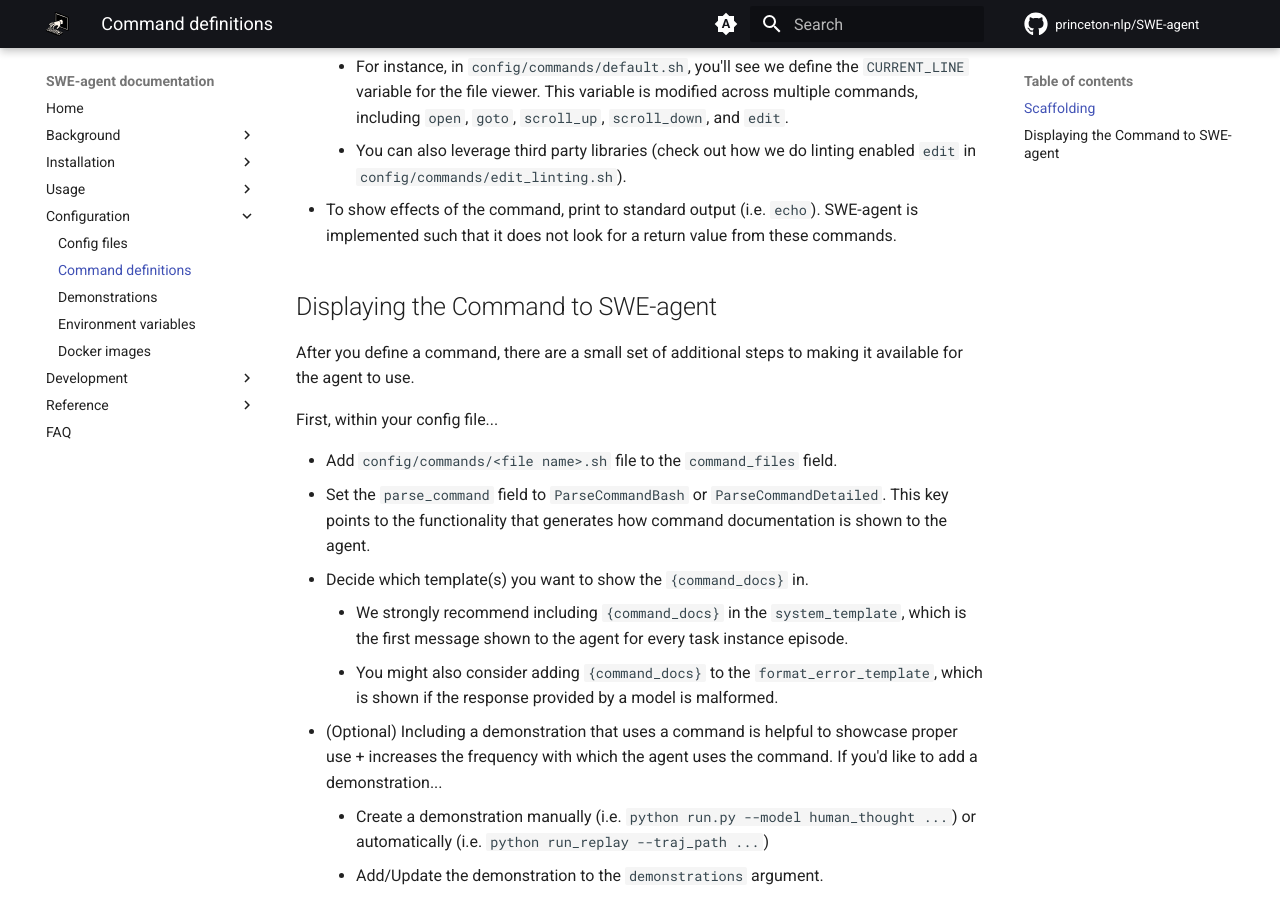
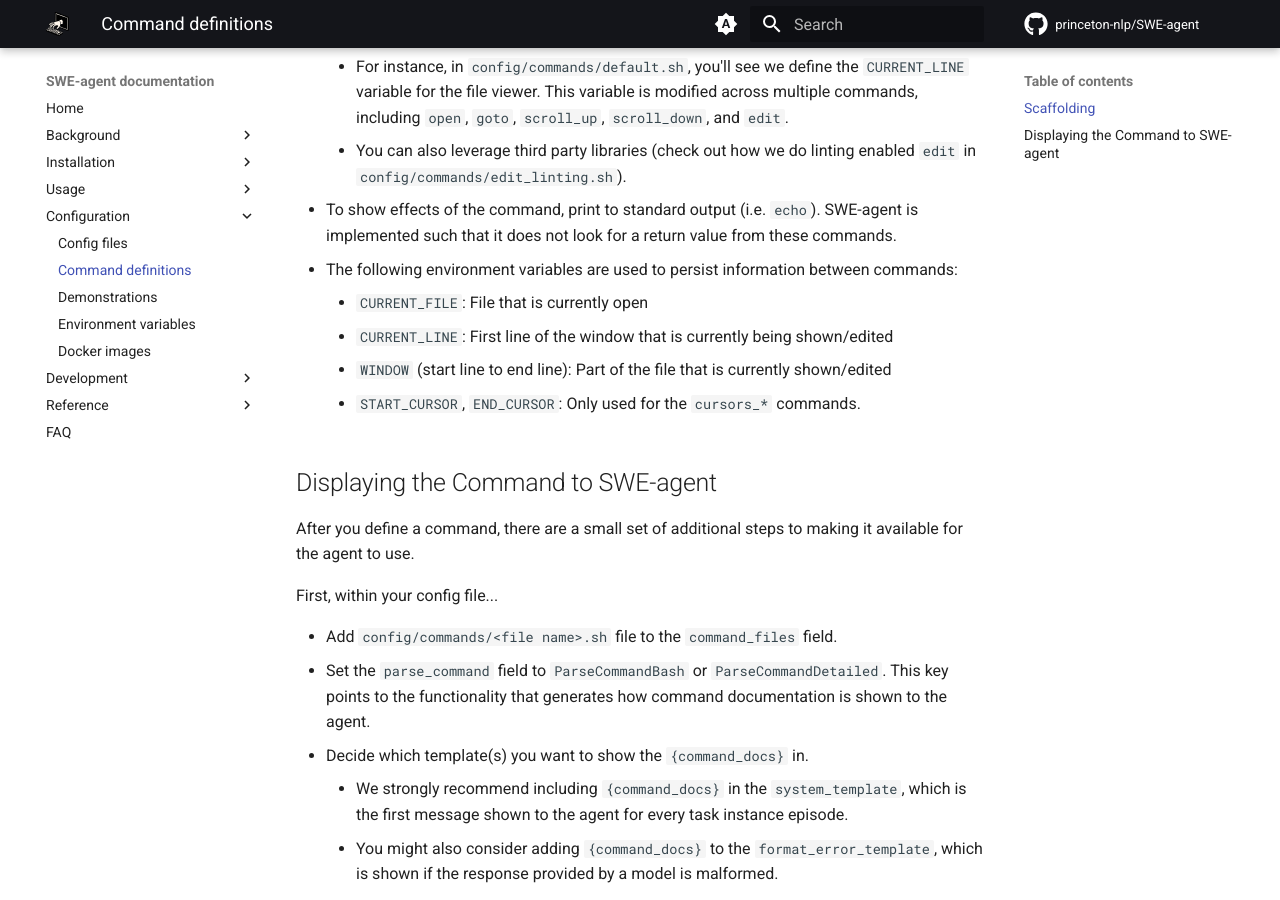
Before and after one commit to princeton-nlp/SWE-agent, an MkDocs documentation site: the page built from docs/config/commands.md, in a window 1280 px wide and 900 px high, scrolled down 911 px. Built offline with MkDocs 1.6.1 and Material for MkDocs 9.7.7, drawn with Linux system fonts in a browser that asks for light colours; comment, search, counter and statistics services are not loaded.

Commit message:
Doc: Notes about env vars in commands

```diff
--- a/docs/config/commands.md
+++ b/docs/config/commands.md
@@ -31,6 +31,11 @@
     * For instance, in `config/commands/default.sh`, you'll see we define the `CURRENT_LINE` variable for the file viewer. This variable is modified across multiple commands, including `open`, `goto`, `scroll_up`, `scroll_down`, and `edit`.
     * You can also leverage third party libraries (check out how we do linting enabled `edit` in `config/commands/edit_linting.sh`).
 * To show effects of the command, print to standard output (i.e. `echo`). SWE-agent is implemented such that it does not look for a return value from these commands.
+* The following environment variables are used to persist information between commands:
+    * `CURRENT_FILE`: File that is currently open
+    * `CURRENT_LINE`: First line of the window that is currently being shown/edited
+    * `WINDOW` (start line to end line): Part of the file that is currently shown/edited
+    * `START_CURSOR`, `END_CURSOR`: Only used for the `cursors_*` commands.
 
 ## Displaying the Command to SWE-agent
 After you define a command, there are a small set of additional steps to making it available for the agent to use.
```
